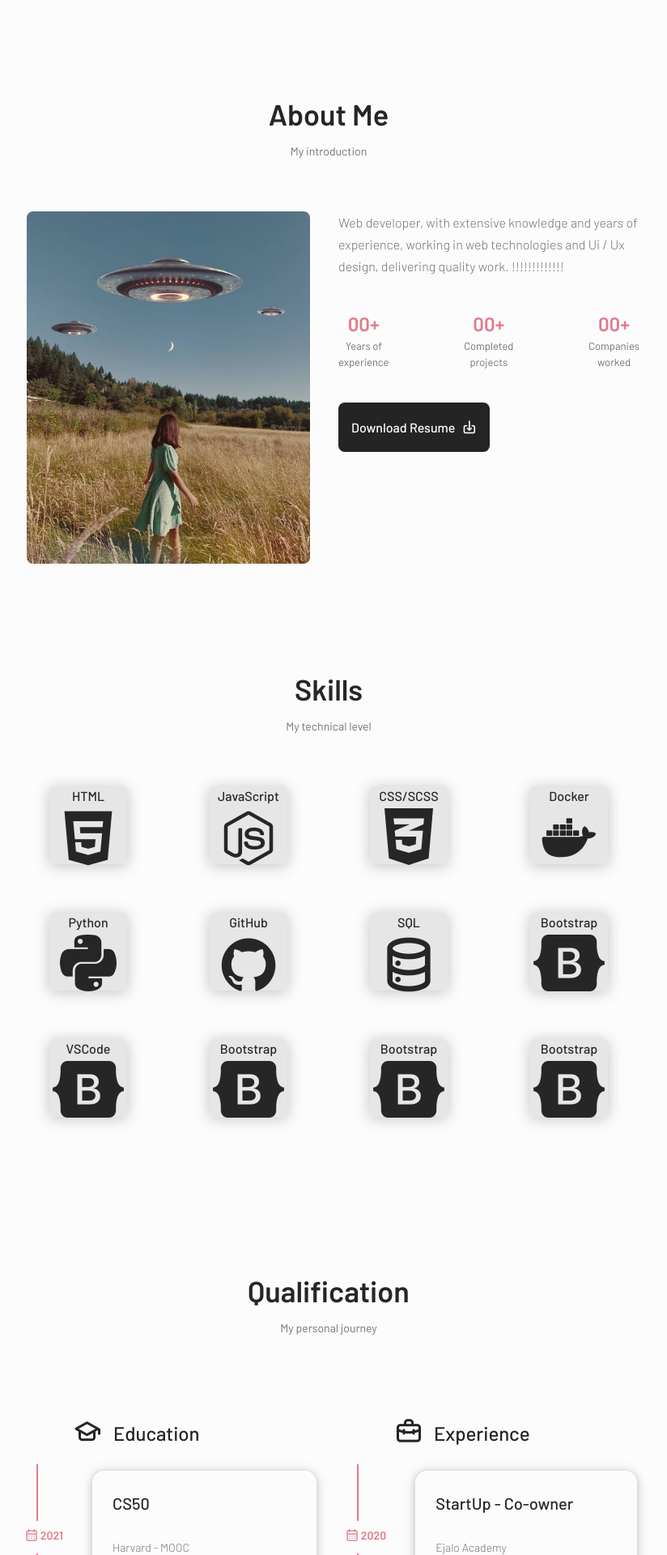
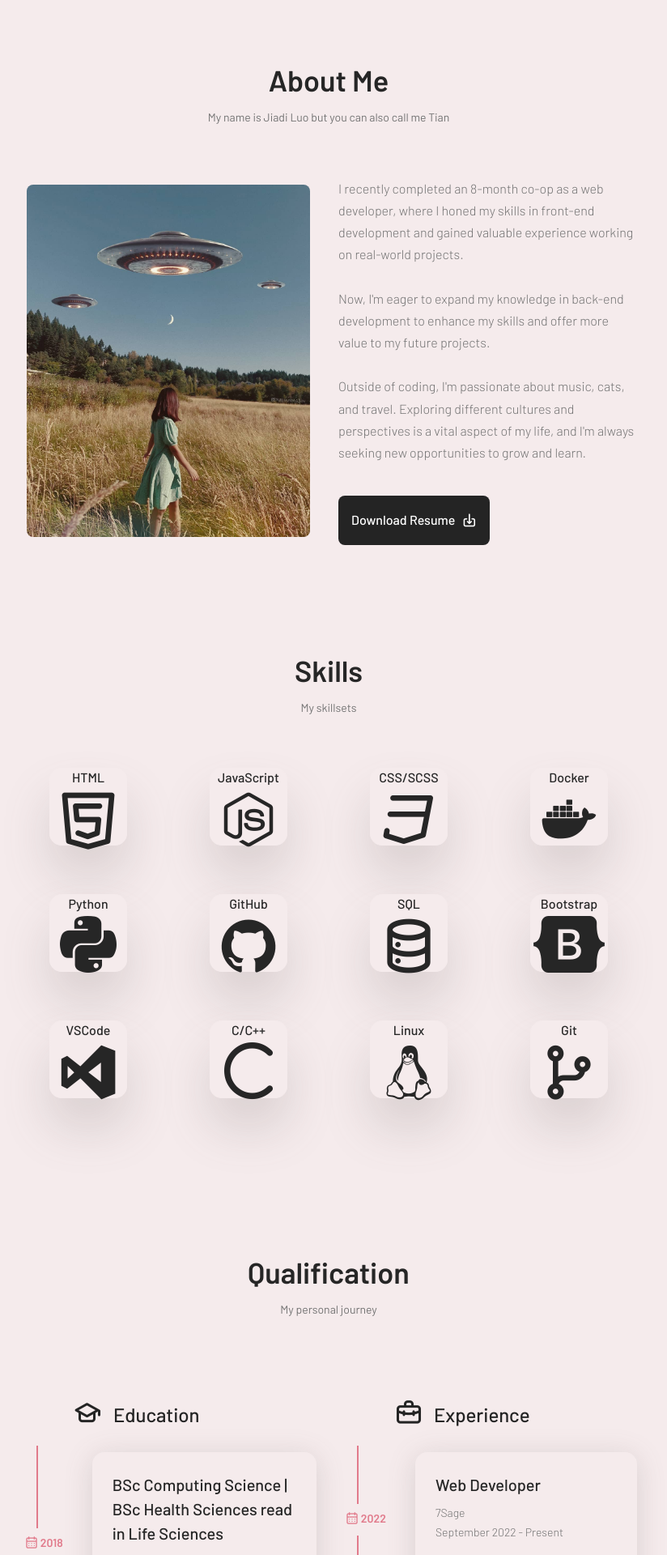
Before and after one commit to jiadil/portfolio-php, a PHP site: page / in a window 1280 px wide. Shown: the part 1360-3280 px from the top of the page at 81% size, without its empty margins (234-1058 px from the left). Run offline with PHP 8.4, Linux system fonts and the light colour scheme; some libraries are stand-ins or nearby versions.

Commit message:
update info

```diff
--- a/src/content/navbar.php
+++ b/src/content/navbar.php
@@ -48,7 +48,7 @@
                     <div class="tl-nav-menu-item-wrapper">
                         <a href="#contact" class="tl-nav-menu-item-link">
                             <i class="uil uil-message tl-nav-menu-item-icon"></i>
-                            <p>Contact Me</p>
+                            <p>Contact</p>
                         </a>
                     </div>
                 </li>
--- a/src/content/section-about.php
+++ b/src/content/section-about.php
@@ -1,19 +1,19 @@
 <section class="about tl-section" id="about">
     <h2 class="tl-section-title">About Me</h2>
 
-    <span class="tl-section-subtitle">My introduction</span>
+    <span class="tl-section-subtitle">My name is Jiadi Luo but you can also call me Tian</span>
 
     <div class="tl-about-container tl-container tl-grid">
         <img class="tl-about-image" src="images/IMG_0258.JPG" alt="">
 
         <div class="tl-about-data">
             <p class="tl-about-description">
-                Web developer, with extensive knowledge and years of experience,
-                working in web technologies and Ui / Ux design, delivering quality
-                work. !!!!!!!!!!!!!
+                I recently completed an 8-month co-op as a web developer, where I honed my skills in front-end development and gained valuable experience working on real-world projects.
+                <br><br>Now, I'm eager to expand my knowledge in back-end development to enhance my skills and offer more value to my future projects.
+                <br><br>Outside of coding, I'm passionate about music, cats, and travel. Exploring different cultures and perspectives is a vital aspect of my life, and I'm always seeking new opportunities to grow and learn.
             </p>
 
-            <div class="tl-about-information">
+            <!-- <div class="tl-about-information">
                 <div>
                     <span class="tl-about-information-title">00+</span>
                     <span class="tl-about-information-name">Years of <br/>experience</span>
@@ -28,7 +28,7 @@
                     <span class="tl-about-information-title">00+</span>
                     <span class="tl-about-information-name">Companies <br/>worked</span>
                 </div>
-            </div>
+            </div> -->
 
             <div class="tl-about-download">
                 <a download="" href="pdf/Jiadi_Luo_resume.pdf" class="tl-button tl-button-flex">
--- a/src/content/section-home.php
+++ b/src/content/section-home.php
@@ -17,9 +17,9 @@
                         Hi, I'm <div id="typewriter"></div>
                     </h1>
 
-                    <h3 class="tl-home-intro-text-subtitle">Student at Simon Fraser University</h3>
+                    <!-- <h3 class="tl-home-intro-text-subtitle">Student at Simon Fraser University</h3> -->
                     <p class="tl-home-intro-text-description">
-                        I am an SFU student who is now pursuing my double degree in computing science and health sciences.
+                        I am a student at Simon Fraser University pursuing a double degree in Health Sciences and Computing Sciences.
                     </p>
                     <a href="#contact" class="tl-button tl-button-flex">
                         <span>Contact Me</span>
--- a/src/content/section-portfolio.php
+++ b/src/content/section-portfolio.php
@@ -9,16 +9,18 @@
                 <!-- Start portfolio item 1 -->
                 <div class="blog-slider__item swiper-slide">
                     <div class="blog-slider__img">
-                        <img src="https://res.cloudinary.com/bjha/image/upload/v1628002160/portfolio%20images/Twitter_SNS_f3ejqv.png" alt="Twitter type SNS ">
+                        <img src="images/tl-portfolio-1.png" alt="Twitter type SNS ">
                     </div>
 
                     <div class="blog-slider__content">
-                        <span class="blog-slider__code"> July 2021</span>
-                        <div class="blog-slider__title"> Twitter Like SNS </div>
-                        <div class="blog-slider__text"> Designed a Twitter-like social network website for making posts and following users.</div>
-                        <a href="https://youtu.be/E1X5Q3lgO30" target="_blank" class="tl-button blog-slider__button">
-                            Demo
-                            <i class="uil uil-play button__icon"></i>
+                        <span class="blog-slider__code"> August 2022</span>
+                        <div class="blog-slider__title"> Strata Management Company Database </div>
+                        <div class="blog-slider__text">
+                            Design a database and a web page for a simulated strata management system consisting of all the relevant information using XAMPP with MySQL, PHP, Bootstrap, and JS and has various data relationships like one-to-one, one-to-many, and many-to-many.
+                        </div>
+                        <a href="https://github.com/jiadil/CMPT354-SQL-strata" target="_blank" class="tl-button blog-slider__button">
+                            Source Code
+                            <i class="fa-solid fa-code"></i>
                         </a>
                     </div>
                 </div>
@@ -27,14 +29,14 @@
                 <!-- Start portfolio item 2 -->
                 <div class="blog-slider__item swiper-slide">
                     <div class="blog-slider__img">
-                        <img src="https://res.cloudinary.com/bjha/image/upload/v1628002160/portfolio%20images/ecommerce_django_built_rjii3g.png" alt="Portfolio item">
+                        <img src="" alt="Portfolio item">
                     </div>
 
                     <div class="blog-slider__content">
-                        <span class="blog-slider__code"> December 2020</span>
-                        <div class="blog-slider__title"> E-commerce </div>
-                        <div class="blog-slider__text"> Designed an eBay-like e-commerce auction site that will allow users to post auction listings, place bids on listings, comment on those listings, and add listings to a “watchlist.” </div>
-                        <a href="https://www.youtube.com/watch?v=Zr6VA7Gl0yQ" target="_blank" class="tl-button blog-slider__button">
+                        <span class="blog-slider__code"> May 2022</span>
+                        <div class="blog-slider__title"> Moment website </div>
+                        <div class="blog-slider__text"> Designed flexible page layouts with custom navigation and animated buttons using Bootstrap, creating an accessible user interface with HTML5, modern CSS, Bootstrap, and JS, and collecting data with MongoDB. </div>
+                        <a href="https://aqueous-crag-12779.herokuapp.com/" target="_blank" class="tl-button blog-slider__button">
                             Demo
                             <i class="uil uil-play button__icon"></i>
                         </a>
--- a/src/content/section-qualification.php
+++ b/src/content/section-qualification.php
@@ -27,7 +27,7 @@
                                 <h5>
                                     <span class="tl-qualification-calendar badge">
                                         <i class="tl-qualification-calendar-icon uil uil-calendar-alt"></i>
-                                        2021
+                                        2018
                                     </span>
                                 </h5>
 
@@ -45,63 +45,26 @@
                                     <div class="card-body">
                                         <div class="tl-qualification-task">
                                             <div class="tl-qualification-abstract">
-                                                <h3 class="tl-qualification-title">CS50</h3>
-                                                <p class="tl-qualification-subtitle">Harvard - MOOC</p>
+                                                <h3 class="tl-qualification-title"> BSc Computing Science | BSc Health Sciences read in Life Sciences </h3>
+                                                <p class="tl-qualification-subtitle">
+                                                    Simon Fraser University
+                                                    <br>2018 - Present
+                                                </p>
                                             </div>
                                             <div class="tl-qualification-details">
-                                                <p class="tl-qualification-subtitle">Built Web-design skills</p>
+                                                <p class="tl-qualification-subtitle">
+                                                    CGPA: 3.85
+                                                    <br>President's Honor Roll, 2020-2021
+                                                    <br>Dean's Honor Roll, 2019-2021
+                                                </p>
                                             </div>
                                         </div>
                                     </div>
                                 </div>
                             </div>
                         </div>
+                        <!-- Timeline item end -->
 
-                        <!-- Timeline item 2 -->
-                        <div class="row">
-                            <!-- Timeline design -->
-                            <div class="col-auto text-center flex-column d-sm-flex">
-                                <div class="tl-qualification-journey row h-50">
-                                    <div class="col">
-                                        <span class="tl-qualification-line"></span>
-                                    </div>
-                                    <div class="col">&nbsp;</div>
-                                </div>
-
-                                <h5>
-                                    <span class="tl-qualification-calendar badge">
-                                        <i class="tl-qualification-calendar-icon uil uil-calendar-alt"></i>
-                                        2021
-                                    </span>
-                                </h5>
-
-                                <div class="tl-qualification-journey row h-50">
-                                    <div class="col">
-                                        <span class="tl-qualification-line"></span>
-                                    </div>
-                                    <div class="col">&nbsp;</div>
-                                </div>
-                            </div>
-
-                            <!-- Timeline content Events -->
-                            <div class="col py-2">
-                                <div class="tl-qualification-education-card tl-qualification-card-transparent tl-qualification-card-shadow tl-qualification-card-mirror-face card">
-                                    <div class="card-body">
-                                        <div class="tl-qualification-task">
-                                            <div class="tl-qualification-abstract">
-                                                <h3 class="tl-qualification-title">CS50</h3>
-                                                <p class="tl-qualification-subtitle">Harvard - MOOC</p>
-                                            </div>
-                                            <div class="tl-qualification-details">
-                                                <p class="tl-qualification-subtitle">Built Web-design skills</p>
-                                            </div>
-                                        </div>
-                                    </div>
-                                </div>
-                            </div>
-                        </div>
-
-                        <!-- Timeline item end -->
                         <div class="row">
                             <!-- Timeline design -->
                             <div class="col-auto text-center flex-column d-sm-flex">
@@ -144,7 +107,7 @@
                                 <h5>
                                     <span class="tl-qualification-calendar badge">
                                         <i class="tl-qualification-calendar-icon uil uil-calendar-alt"></i>
-                                        2020
+                                        2022
                                     </span>
                                 </h5>
 
@@ -162,11 +125,21 @@
                                     <div class="card-body">
                                         <div class="tl-qualification-task">
                                             <div class="tl-qualification-abstract">
-                                                <h3 class="tl-qualification-title"> StartUp - Co-owner </h3>
-                                                <p class="tl-qualification-subtitle"> Ejalo Academy </p>
+                                                <h3 class="tl-qualification-title"> Web Developer </h3>
+                                                <p class="tl-qualification-subtitle">
+                                                    7Sage
+                                                    <br>September 2022 - Present
+                                                </p>
                                             </div>
                                             <div class="tl-qualification-details">
-                                                <p class="tl-qualification-subtitle"> A startup based on providing knowledge to students stuck at home and unable to reach educational resources. Provision of resources through the virtual platform and constant engagement. </p>
+                                                <p class="tl-qualification-subtitle">
+                                                    Developed and maintained LSAT exam prep website with 200K+ users
+                                                    <br><br>Utilized JavaScript, jQuery, PHP, and SQL for efficient code
+                                                    <br><br>Designed and developed front-end/back-end with WordPress
+                                                    <br><br>Collaborated with team to implement new features and optimize performance
+                                                    <br><br>Containerized website with Docker to streamline development
+                                                    <br><br>Managed code repository on GitHub and improved user experience
+                                                </p>
                                             </div>
                                         </div>
                                     </div>
--- a/src/content/section-skills.php
+++ b/src/content/section-skills.php
@@ -1,7 +1,7 @@
 <section class="skills tl-section" id="skills">
     <h2 class="tl-section-title">Skills</h2>
 
-    <span class="tl-section-subtitle">My technical level</span>
+    <span class="tl-section-subtitle">My skillsets</span>
 
     <div class="tl-skills-container tl-container tl-grid">
         <div class="tl-row">
@@ -9,7 +9,7 @@
             <div class="tl-skills-card-container">
                 <div class="tl-skills-card tl-skills-card-shadow">
                     <div class="tl-skills-card-icon">
-                        <i class="uil uil-html5"></i>
+                        <i class="uil uil-html5-alt"></i>
                     </div>
                     <div class="tl-skills-card-text">
                         <h2>HTML</h2>
@@ -33,7 +33,7 @@
             <div class="tl-skills-card-container">
                 <div class="tl-skills-card tl-skills-card-shadow">
                     <div class="tl-skills-card-icon">
-                        <i class="fa-brands fa-css3-alt"></i>
+                        <i class="uil uil-css3-simple"></i>
                     </div>
                     <div class="tl-skills-card-text">
                         <h2>CSS/SCSS</h2>
@@ -105,7 +105,7 @@
             <div class="tl-skills-card-container">
                 <div class="tl-skills-card tl-skills-card-shadow">
                     <div class="tl-skills-card-icon">
-                        <i class="fa-brands fa-bootstrap"></i>
+                        <i class="uil uil-visual-studio"></i>
                     </div>
                     <div class="tl-skills-card-text">
                         <h2>VSCode</h2>
@@ -117,10 +117,10 @@
             <div class="tl-skills-card-container">
                 <div class="tl-skills-card tl-skills-card-shadow">
                     <div class="tl-skills-card-icon">
-                        <i class="fa-brands fa-bootstrap"></i>
+                        <i class="fa-regular fa-c"></i>
                     </div>
                     <div class="tl-skills-card-text">
-                        <h2>Bootstrap</h2>
+                        <h2>C/C++</h2>
                     </div>
                 </div>
             </div>
@@ -129,10 +129,10 @@
             <div class="tl-skills-card-container">
                 <div class="tl-skills-card tl-skills-card-shadow">
                     <div class="tl-skills-card-icon">
-                        <i class="fa-brands fa-bootstrap"></i>
+                        <i class="uil uil-linux"></i>
                     </div>
                     <div class="tl-skills-card-text">
-                        <h2>Bootstrap</h2>
+                        <h2>Linux</h2>
                     </div>
                 </div>
             </div>
@@ -141,10 +141,10 @@
             <div class="tl-skills-card-container">
                 <div class="tl-skills-card tl-skills-card-shadow">
                     <div class="tl-skills-card-icon">
-                        <i class="fa-brands fa-bootstrap"></i>
+                        <i class="uil uil-code-branch"></i>
                     </div>
                     <div class="tl-skills-card-text">
-                        <h2>Bootstrap</h2>
+                        <h2>Git</h2>
                     </div>
                 </div>
             </div>
--- a/src/scss/_base.scss
+++ b/src/scss/_base.scss
@@ -16,13 +16,13 @@
     --first-color: hsl(var(--hue-color), 0%, 14%);
     --first-color-second: hsl(var(--hue-color), 0%, 61%);
     --first-color-alt: hsl(var(--hue-color), 63%, 68%);
-    --first-color-alt-border: white;
+    --first-color-alt-border: var(--body-color);
     --first-color-lighter: hsl(var(--hue-color), 0%, 85%);
     --title-color: hsl(var(--hue-color), 0%, 15%);
     --text-color: hsl(var(--hue-color), 0%, 45%);
     --text-color-light: hsl(var(--hue-color), 0%, 65%);
     --input-color: hsl(var(--hue-color), 0%, 96%);
-    --body-color: hsl(var(--hue-color), 0%, 99%);
+    --body-color: hsl(var(--hue-color), 32%, 94%);
     --container-color: hsl(var(--hue-color), 0%, 98%);
     --scroll-bar-color: hsl(var(--hue-color), 0%, 90%);
     --scroll-thumb-color: hsl(var(--hue-color), 0%, 80%);
--- a/src/scss/_qualification.scss
+++ b/src/scss/_qualification.scss
@@ -64,7 +64,7 @@
         position: relative;
     }
     .tl-qualification-card-shadow {
-        box-shadow: var(--light-color) 0px 1px 16px 0px, var(--light-color) 0px 2px 6px 2px;
+        box-shadow: 0px 5px 35px var(--light-color);
     }
 
     .tl-qualification-task {
--- a/src/scss/_skills.scss
+++ b/src/scss/_skills.scss
@@ -23,7 +23,7 @@
         position: relative;
         width: 6rem;
         height: 6rem;
-        border-radius: 5px;
+        border-radius: 15px;
         display: flex;
         align-items: center;
         flex-direction: column;
@@ -33,16 +33,14 @@
             position: absolute;
             width: 100%;
             height: 100%;
-            background: var(--scroll-bar-color);
+            background: var(--body-color);
             transition: .3s ease-in-out;
-            border-radius: 5px;
+            border-radius: 15px;
+            border: 1px solid var(--first-color-alt-border);
         }
         &:hover {
             cursor: pointer;
 
-            &:before{
-                background: var(--scroll-bar-color);
-            }
             .tl-skills-card-icon{
                 transform: scale(1.45);
                 color: var(--first-color-alt);
@@ -99,7 +97,7 @@
 }
 
 .tl-skills-card-shadow{
-    box-shadow: var(--light-color) 0px 2px 20px, var(--light-color) 0px 2px 16px;
+    box-shadow: 0px 36px 60px var(--light-color);
 }
 
 // .tl-skills-container {
```
Also changed, not shown: src/css/style.css, src/images/tab-icon.png, src/images/tl-portfolio-1.png (added).
